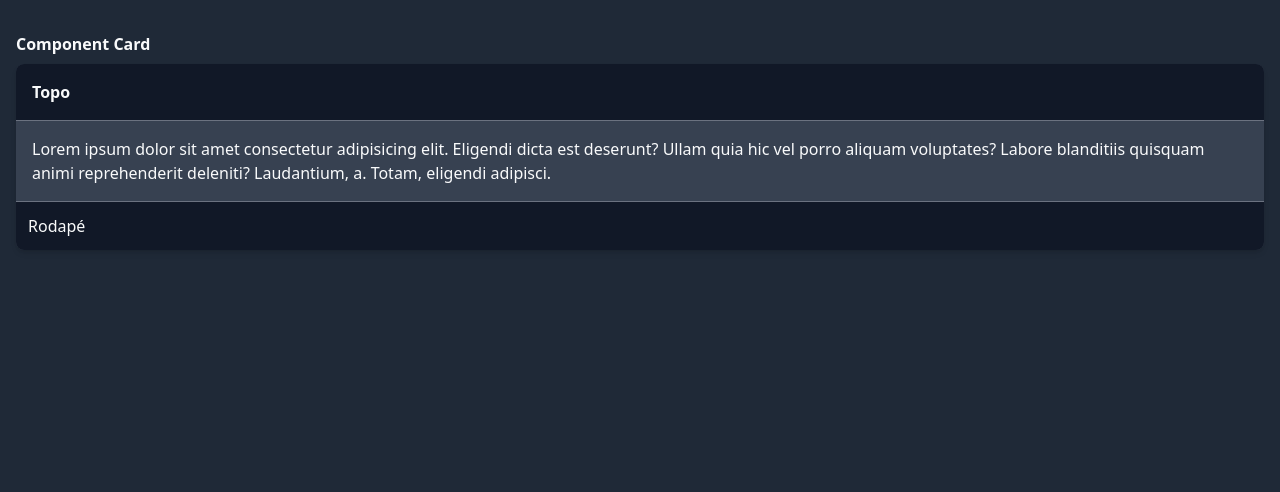
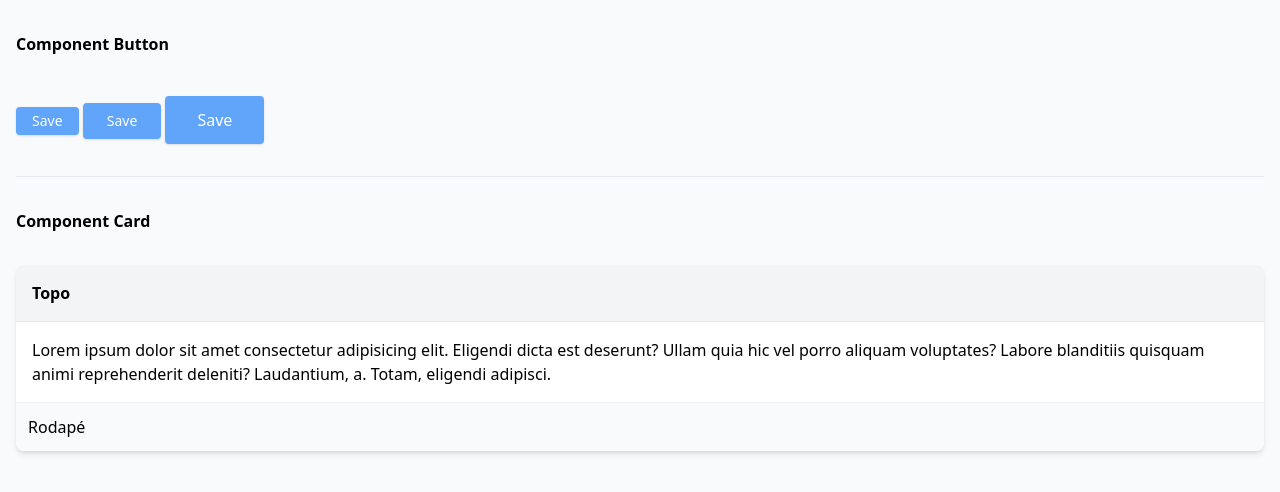
Before and after one commit to gustavobanares/PageResort-TailwindCSS, a plain HTML site: page src/index.html in a window 1280 px wide. Drawn offline with Linux system fonts and the light colour scheme.

Commit message:
Create button component

```diff
--- a/src/index.html
+++ b/src/index.html
@@ -1,5 +1,5 @@
 <!DOCTYPE html>
-<html lang="pt" class="dark">
+<html lang="pt" >
 <head>
     <meta charset="UTF-8">
     <meta name="viewport" content="width=device-width, initial-scale=1.0">
@@ -8,7 +8,22 @@
 </head>
 
 <body class="bg-gray-50 dark:bg-gray-800">
-    <div class="container mx-auto px-4 py-8">
+    <div class="container mx-auto px-4 py-8 space-y-8">
+
+        <h6 class=" dark:text-gray-50 font-bold mb-2">Component Button</h6>
+        <button class=" text-sm bg-blue-400 hover:bg-blue-600 px-4 py-1 rounded text-white shadow">
+            Save
+        </button>
+
+        <button class="text-sm bg-blue-400 hover:bg-blue-600 px-6 py-2 rounded text-white shadow">
+            Save
+        </button>
+
+        <button class="text-base bg-blue-400 hover:bg-blue-600 px-8 py-3 rounded text-white shadow">
+            Save
+        </button>
+        <hr>
+
         <h6 class=" dark:text-gray-50 font-bold mb-2">Component Card</h6>
 
 
```
Also changed, not shown: src/output.css.
